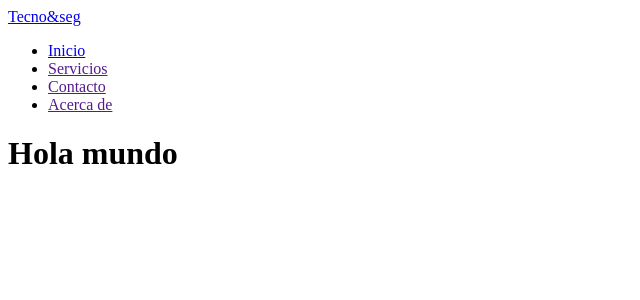
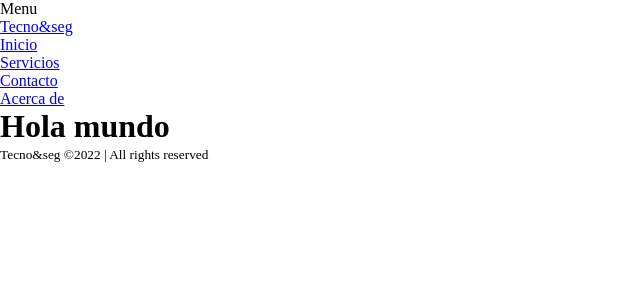
Before and after one commit to jolmangonzalez/tecnoyseg, a Flask app: page / in a window 1280 px wide. Shown: the top 300 px of the page, without its empty margins (0-640 px from the left). Run offline with Flask 2, Linux system fonts and the light colour scheme; style sheets or scripts are compiled from the project's sources.

Commit message:
adding styles

```diff
--- a/app.py
+++ b/app.py
@@ -6,7 +6,7 @@
 @app.route("/")
 def home():
     title = "Inicio"
-    return render_template("home.html")
+    return render_template("home.html", page=title)
 
 
 if __name__ == '__main__':
--- /dev/null
+++ b/static/css/style.css
@@ -0,0 +1,9 @@
+* {
+  margin: 0;
+  padding: 0;
+  box-sizing: border-box;
+}
+
+body {
+  color: #000;
+}/*# sourceMappingURL=style.css.map */
--- a/static/css/style.sass
+++ b/static/css/style.sass
@@ -0,0 +1,7 @@
+*
+    margin: 0
+    padding: 0
+    box-sizing: border-box
+
+body
+    color: #000
--- a/templates/layout.html
+++ b/templates/layout.html
@@ -13,6 +13,9 @@
 <body>
     <!--cometarios header-->
     <header>
+        <div class="btn_menu">
+            <span>Menu</span>
+        </div>
         <div class="logo">
             <a href="{{ url_for('home') }}">Tecno&seg</a>
         </div>
@@ -22,13 +25,13 @@
                     <a href="{{ url_for('home') }}">Inicio</a>
                 </li>
                 <li>
-                    <a href="">Servicios</a>
+                    <a href="{{ url_for('home') }}">Servicios</a>
                 </li>
                 <li>
-                    <a href="">Contacto</a>
+                    <a href="{{ url_for('home') }}">Contacto</a>
                 </li>
                 <li>
-                    <a href="">Acerca de</a>
+                    <a href="{{ url_for('home') }}">Acerca de</a>
                 </li>
             </ul>
         </nav>
@@ -39,6 +42,17 @@
         {% block content %} {% endblock %}
     </div>
 
+    <footer>
+        <div class="footer_content">
+
+        </div>
+        <div class="copyright">
+            <small>
+                Tecno&seg &copy;2022 | All rights reserved
+            </small>
+        </div>
+    </footer>
+
 </body>
 
 </html>
```
Also changed, not shown: 1 other file.
